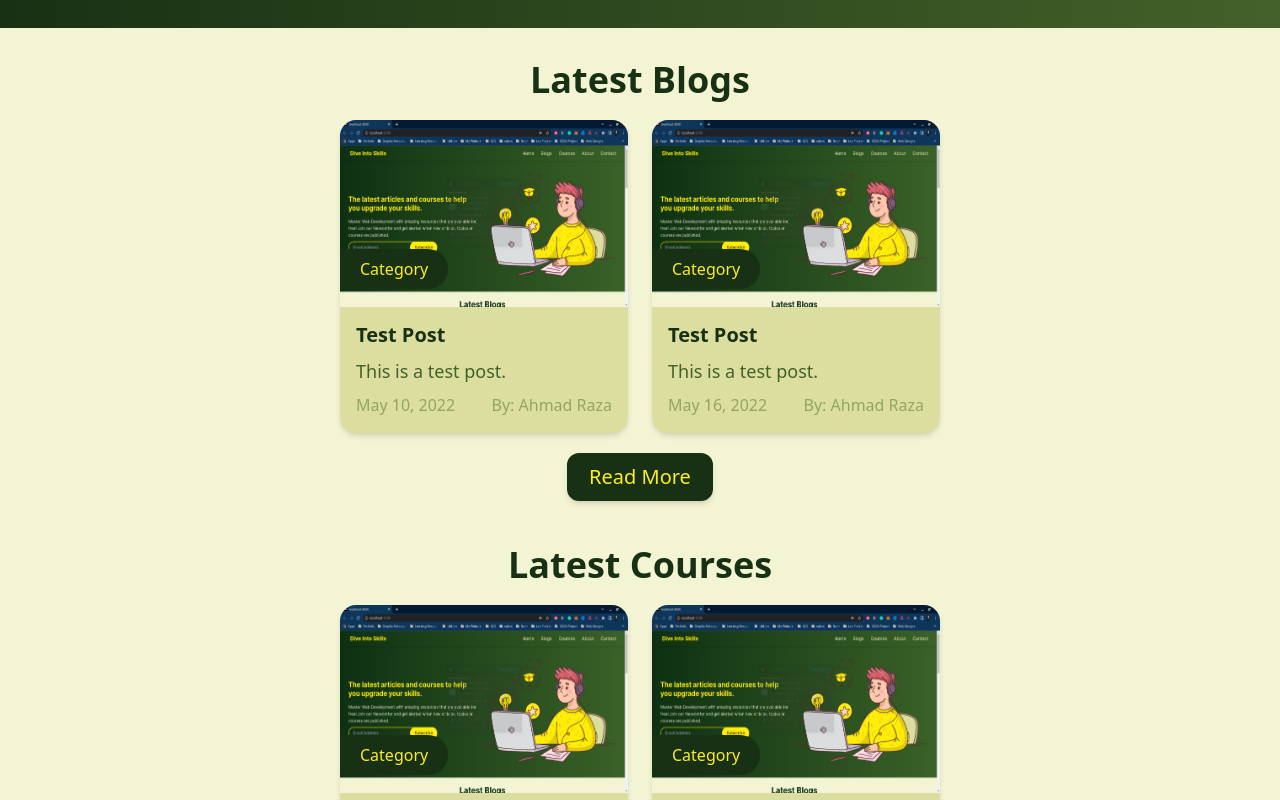
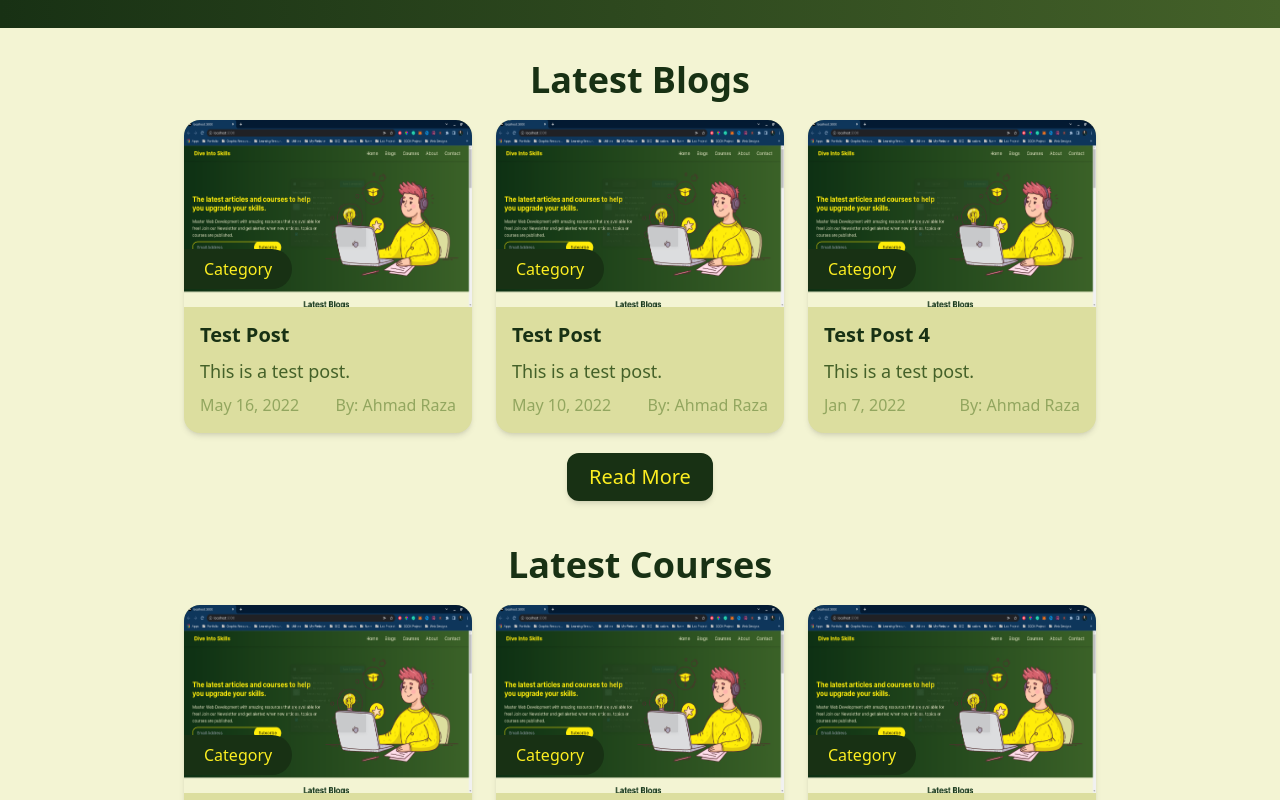
Before and after one commit to AhmadRaza365/DiveIntoSkills, a Next.js app: page / in a window 1280 px wide. Shown: the part 560-1360 px from the top of the page. Built offline with nearby package versions, Linux system fonts and the light colour scheme.

Commit message:
Sorting Data

```diff
--- a/pages/blogs.js
+++ b/pages/blogs.js
@@ -1,6 +1,7 @@
 import fs from "fs";
 import path from "path";
 import matter from "gray-matter";
+import {sortByDate} from '../utils';
 
 import Link from "next/link";
 import Card from "../components/Card";
@@ -52,7 +53,7 @@ export async function getStaticProps() {
 
   return {
     props: {
-      posts,
+      posts: posts.sort(sortByDate),
     },
   };
 }
--- a/pages/courses.js
+++ b/pages/courses.js
@@ -1,7 +1,7 @@
 import fs from "fs";
 import path from "path";
 import matter from "gray-matter";
-
+import {sortByDate} from '../utils';
 import Link from "next/link";
 import Card from "../components/Card";
 
@@ -52,7 +52,7 @@ export async function getStaticProps() {
 
   return {
     props: {
-      posts,
+      posts: posts.sort(sortByDate),
     },
   };
 }
--- a/pages/index.js
+++ b/pages/index.js
@@ -9,6 +9,7 @@ import Image from "next/image";
 import Card from "../components/Card";
 import Subscribe from "../components/Subscribe";
 import Link from "next/link";
+import { sortByDate } from "../utils";
 export default function Home({ posts }) {
   const [subscribeMsg, setSubscribeMsg] = useState("");
   const inputEl = useRef(null);
@@ -151,7 +152,7 @@ export async function getStaticProps() {
 
   return {
     props: {
-      posts,
+      posts: posts.sort(sortByDate),
     },
   };
 }
--- /dev/null
+++ b/postsData/test (4th copy).md
@@ -0,0 +1,15 @@
+---
+title: 'Test Post 4'
+date: 'Jan 7, 2022'
+excerpt: 'This is a test post.'
+cover_image: '/images/postImages/testimage.png'
+type: 'post'
+---
+## This is a test post.
+This is a test post. I am testing the markdown parser.
+
+* item1
+* item2
+* item3
+* item4
+* item5
--- /dev/null
+++ b/postsData/test (5th copy).md
@@ -0,0 +1,15 @@
+---
+title: 'Test course 5'
+date: 'Jan 7, 2022'
+excerpt: 'This is a test post.'
+cover_image: '/images/postImages/testimage.png'
+type: 'course'
+---
+## This is a test post.
+This is a test post. I am testing the markdown parser.
+
+* item1
+* item2
+* item3
+* item4
+* item5
--- /dev/null
+++ b/utils/index.js
@@ -0,0 +1,3 @@
+export const sortByDate = (a, b) => {
+    return new Date(b.postMeta.date) - new Date(a.postMeta.date)
+}
```
